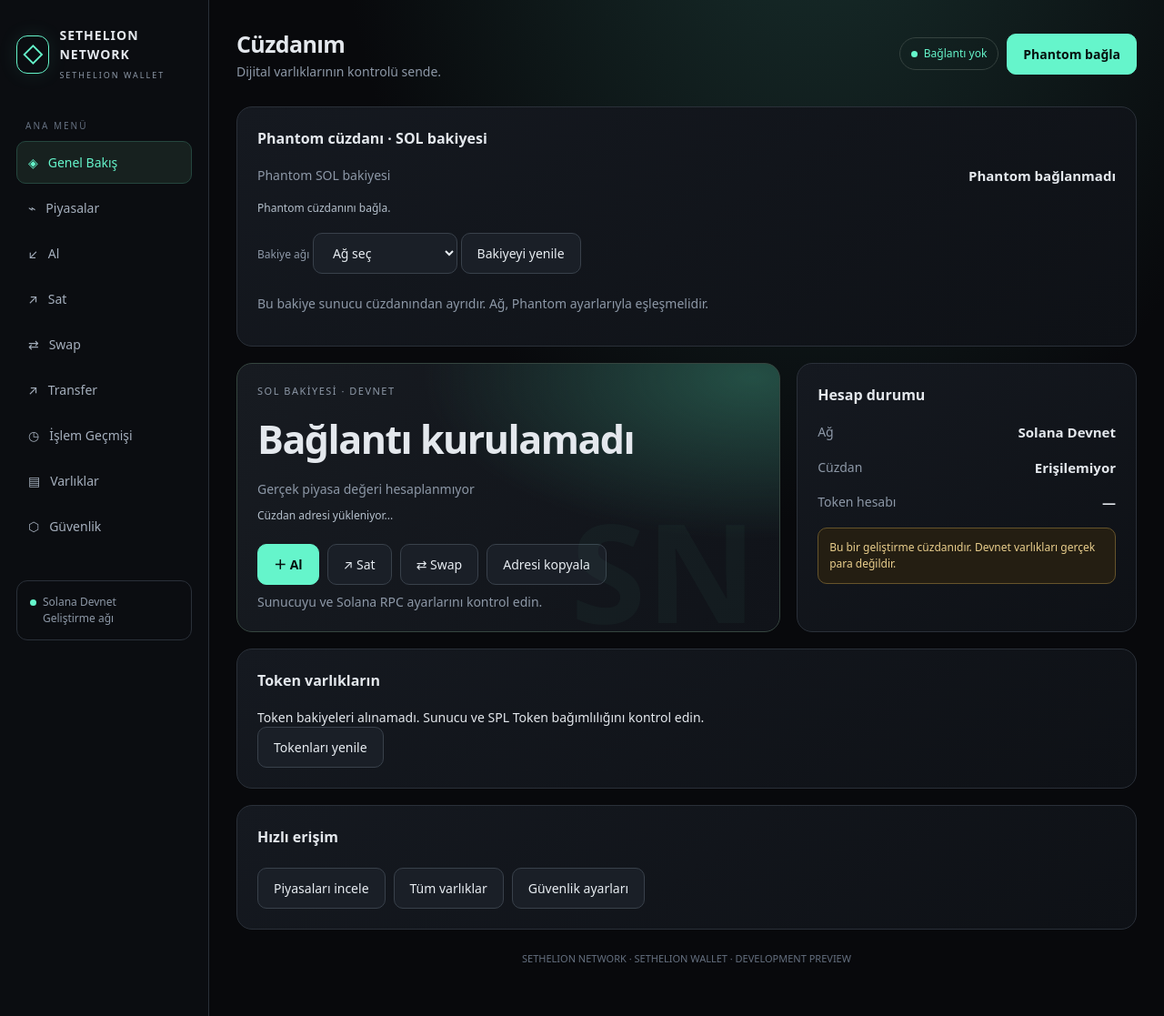
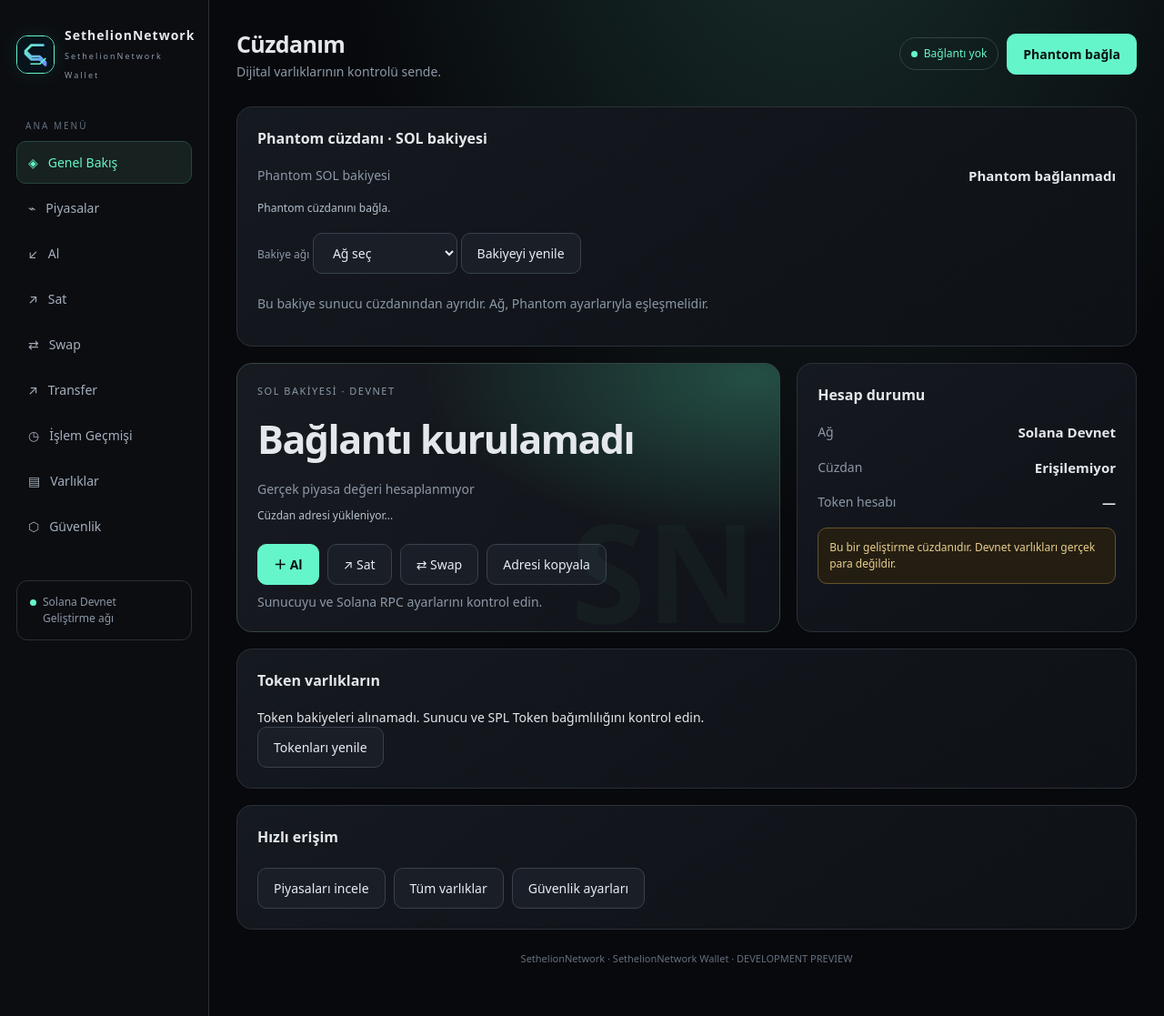
Before and after one commit to kenhas61/SethelionNetwork, a website: page index.html in a window 1280 px wide. Shown: the whole page at 91% size. Drawn offline with Linux system fonts and the light colour scheme; no server answers.

Commit message:
Complete SethelionNetwork brand integration

```diff
--- a/index.html
+++ b/index.html
@@ -18,7 +18,7 @@
 .app{display:grid;grid-template-columns:230px minmax(0,1fr);min-height:100vh}
 aside{padding:28px 18px;border-right:1px solid var(--line);background:#0b0d11}
 .brand{display:flex;align-items:center;gap:11px;margin-bottom:40px}
-.logo{width:42px;height:42px;display:grid;place-items:center;border:1px solid var(--neon);border-radius:12px;color:var(--neon);font-size:23px;box-shadow:0 0 22px #65f5cb18}
+.logo-image{width:42px;height:42px;display:block;object-fit:contain;border:1px solid var(--neon);border-radius:12px;box-shadow:0 0 22px #65f5cb18}
 .brand strong{display:block;letter-spacing:1px;font-size:14px}
 .brand small{color:var(--muted);font-size:9px;letter-spacing:2px}
 .navlabel{color:#657080;font-size:10px;letter-spacing:2px;margin:24px 10px 9px}
@@ -68,7 +68,7 @@
 <body>
 <div class="app">
 <aside>
-  <div class="brand"><div class="logo">◇</div><div><strong>SETHELION NETWORK</strong><small>SETHELION WALLET</small></div></div>
+  <div class="brand"><img class="logo-image" src="./sethelionnetwork-logo.svg" alt="SethelionNetwork logo"><div><strong>SethelionNetwork</strong><small>SethelionNetwork Wallet</small></div></div>
   <div class="navgroup">
     <div class="navlabel">ANA MENÜ</div>
     <button class="nav active" data-view="overview">◈ &nbsp; Genel Bakış</button>
@@ -322,7 +322,7 @@
     </div>
   </section>
 
-  <footer>SETHELION NETWORK · SETHELION WALLET · DEVELOPMENT PREVIEW</footer>
+  <footer>SethelionNetwork · SethelionNetwork Wallet · DEVELOPMENT PREVIEW</footer>
 </main>
 </div>
 <script src="https://unpkg.com/@solana/web3.js@1.98.4/lib/index.iife.min.js"></script>
--- a/metadata/sethelionnetwork.json
+++ b/metadata/sethelionnetwork.json
@@ -2,5 +2,5 @@
   "name": "SethelionNetwork",
   "symbol": "STHLYN",
   "description": "SethelionNetwork digital asset.",
-  "image": "https://kenhas61.github.io/SethelionNetwork/sethelionnetwork-logo.svg"
+  "image": "https://kenhas61.github.io/SethelionNetwork/sethelionnetwork-logo.png"
 }
```
Also changed, not shown: sethelionnetwork-logo.png (added).
